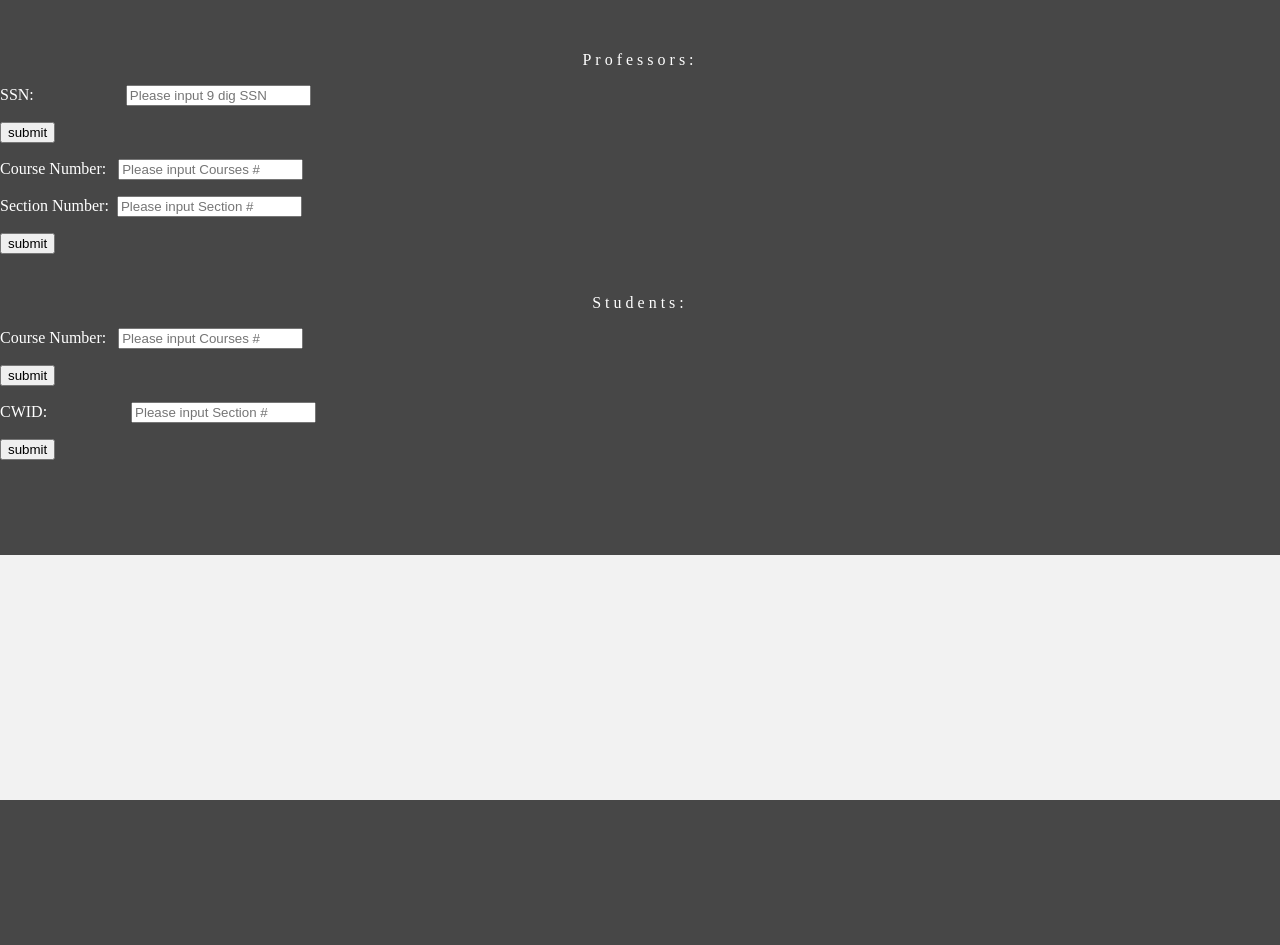
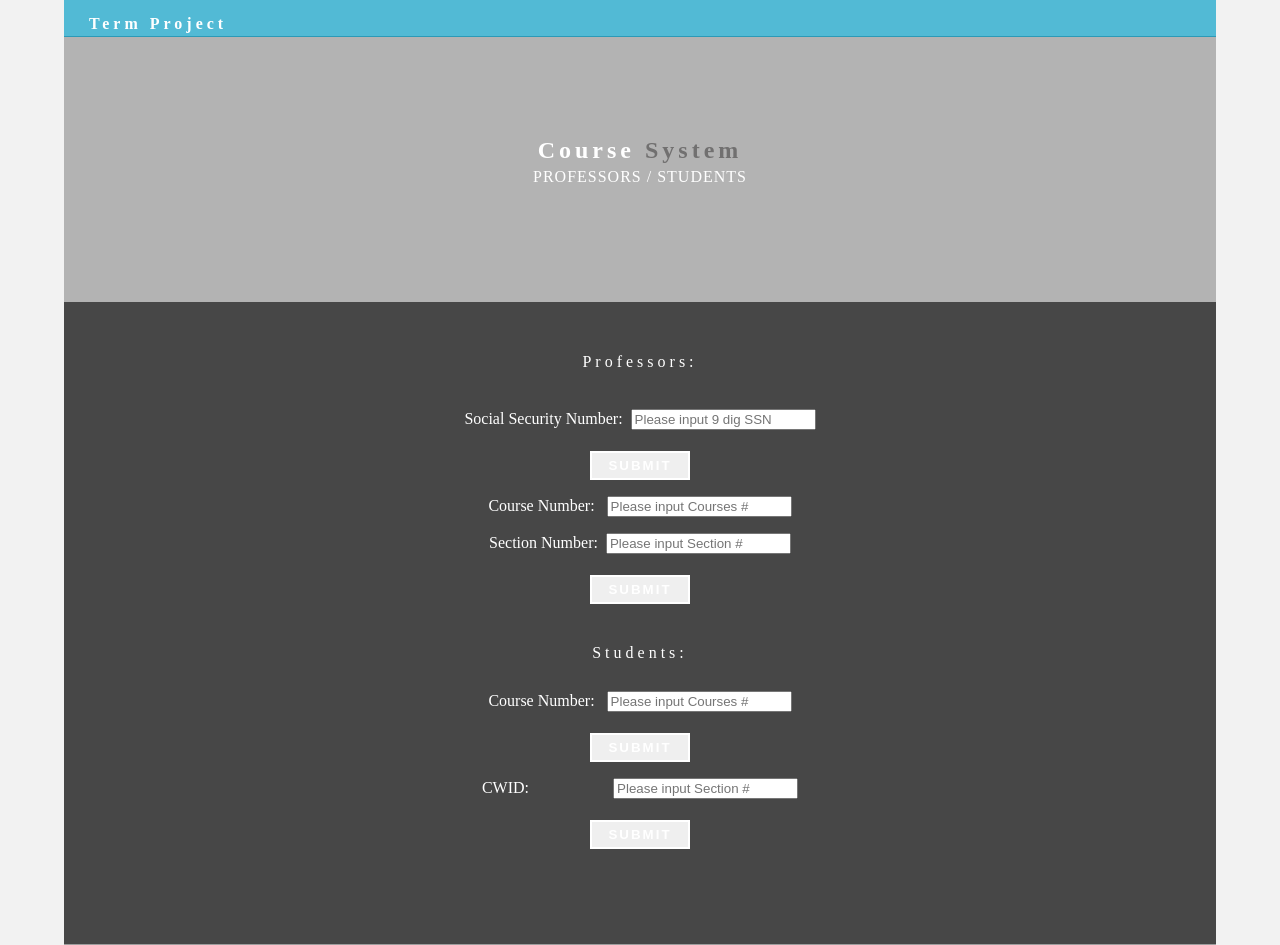
Before and after one commit to OsirisLambert/CPSC332-PROJ1, a PHP site: page / in a window 1280 px wide. Shown: the top 945 px of the page. Before the commit the page ends 800 px from the top, so only its background shows below. Run offline with PHP 8.4, Linux system fonts and the light colour scheme; grey boxes are pictures that could not be loaded.

Commit message:
changed index and css
删掉了lamber的index.html 基于之前的index加入了按钮功能和链接其他页面

```diff
--- a/index.html
+++ b/index.html
@@ -1,67 +1,79 @@
 <!doctype html>
-
 <html lang="en-US">
-
 <head>
-
 <meta charset="utf-8">
-
 <meta http-equiv="X-UA-Compatible" content="IE=edge">
-
 <meta name="viewport" content="width=device-width, initial-scale=1">
-
-<title>CPSC332 Project 1</title>
-
+<title>Light Theme</title>
 <link href="project.css" rel="stylesheet" type="text/css">
 
 
+</head>
+<body>
+<!-- Main Container -->
+<div class="container">
+  <!-- Navigation -->
+  <header> <a href="">
+    <h4 class="logo">Term Project</h4>
+	  </a>
+  </header>
+  <!-- title Section -->
+  <section class="title" id="title">
+    <h2 class="title_header">Course <font color="#717070">System</font></h2>
+    <p class="tagline">professors / students</p>
+  </section>
 
-
-</head>
-
-<body>
-
-<!-- Main Container -->
-
-
+  <!-- Input Section -->
   <section class="input" id="input">
-
 	<p class="input_header1">Professors:</p>
 
-
-<!-- SSN PART -->
+    <div class="input_data1">
+		<!-- SSN part -->
 		<form action="ssn.php" method="post">
-		<p class="input_text">SSN: &emsp;&emsp; &emsp;&emsp; &nbsp;&nbsp;&nbsp;  <input type="text" name = "SSN" placeholder="Please input 9 dig SSN" required></p>
-		<input type="submit" value="submit"><br/>
+		  <p class="input_text">Social Security Number: &nbsp;<input type="text" placeholder="Please input 9 dig SSN" required></p>
+		  <input class="button" type="submit" value="submit"><br/>
 		</form>
 
-<!-- STUDENT_GRADE_COUNT PART -->
+		<!-- Student Grade Count Part -->
 		<form action="student_grade_count.php" method="post">
-		<p class="input_text">Course Number:&nbsp;&nbsp;  <input type="text" name = "CNO" placeholder="Please input Courses #" required></p>
-		<p class="input_text">Section Number: &nbsp;<input type="text" name = "SNO" placeholder="Please input Section #" required></p>
-		<input type="submit" value="submit"><br/>
+			<p class="input_text">Course Number:&nbsp;&nbsp; <input type="text" placeholder="Please input Courses #" required></p>
+		  <p class="input_text">Section Number: &nbsp;<input type="text" placeholder="Please input Section #" required></p>
+			<input class="button" type="submit" value="submit"><br/>
 		</form>
-
-
+	</div>
 
 	  <p class="input_header2">Students:</p>
 
-<!-- COURSE LIST -->
+	  <div class="input_data2">
+		<!-- Course List -->
 		<form action="course_list.php" method="post">
-		<p class="input_text">Course Number:&nbsp;&nbsp;  <input type="text" name = "CNO" placeholder="Please input Courses #" required></p>
-		<input type="submit" value="submit"><br/>
+			<p class="input_text">Course Number:&nbsp;&nbsp; <input type="text" placeholder="Please input Courses #" required></p>
+			<input class="button" type="submit" value="submit"><br/>
 		</form>
 
-<!-- TRANSCRIPT -->
+		 <!-- Transcript -->
 		 <form action="transcript.php" method="post">
-		<p class="input_text">CWID:&emsp;&emsp;&emsp;&emsp;&nbsp;&nbsp; &nbsp;&nbsp;<input type="text" name = "CWID" placeholder="Please input Section #" required></p>
-		<input type="submit" value="submit"><br/>
+		 	<p class="input_text">CWID:&emsp;&emsp;&emsp;&emsp;&nbsp;&nbsp; &nbsp;&nbsp;<input type="text" placeholder="Please input Section #" required></p>
+			<input class="button" type="submit" value="submit"><br/>
 		 </form>
+	  </div>
 
-
-<!-- Main Container Ends -->
   </section>
 
+  <!-- Footer Section -->
+  <section class="footer_banner" id="contact">
+    <h2 class="hidden">Footer Banner Section </h2>
+    <p class="title_header">&nbsp;</p>
+    <p class="title_header">Input data above then click "SUBMIT"<br>
+    </p>
+    <p class="title_header">Make sure only input Porfessor or Student Part </p>
+</section>
+  <!-- Copyrights Section -->
+  <div class="copyright">
+    <p> CPSC 332 Database</p>
+    <p>yifei feng - lamber liu - shijie feng </p>
+  </div>
+</div>
+<!-- Main Container Ends -->
 </body>
-
 </html>
--- a/project.css
+++ b/project.css
@@ -247,28 +247,28 @@ footer .footer_column p {
 	margin-right: 20px;
 }
 .button {
-	width: 200px;
-	margin-top: 40px;
+	width: 100px;
+	margin-top: 5px;
 	margin-right: auto;
 	margin-bottom: auto;
 	margin-left: auto;
-	padding-top: 20px;
-	padding-right: 10px;
-	padding-bottom: 20px;
-	padding-left: 10px;
+	padding-top: 5px;
+	padding-right: 3px;
+	padding-bottom: 5px;
+	padding-left: 3px;
 	text-align: center;
 	vertical-align: middle;
 	border-radius: 0px;
 	text-transform: uppercase;
 	font-weight: bold;
 	letter-spacing: 2px;
-	border: 3px solid #FFFFFF;
+	border: 2px solid #FFFFFF;
 	color: #FFFFFF;
 	transition: all 0.3s linear;
 }
 .button:hover {
 	background-color: #FEFEFE;
-	color: #C4C4C4;
+	color: #ACACAC;
 	cursor: pointer;
 }
 .copyright {
```
Also changed, not shown: backup.html (deleted, +0 -73 lines). Lines whose indentation alone changed are shown as unchanged.
